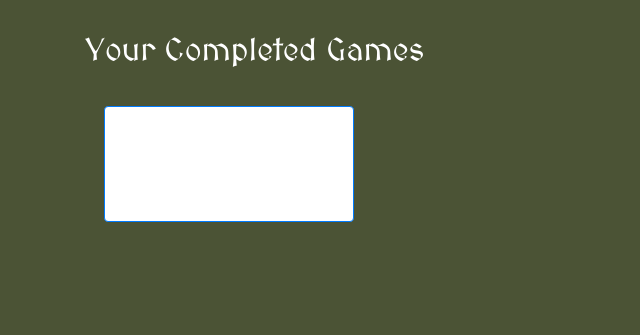
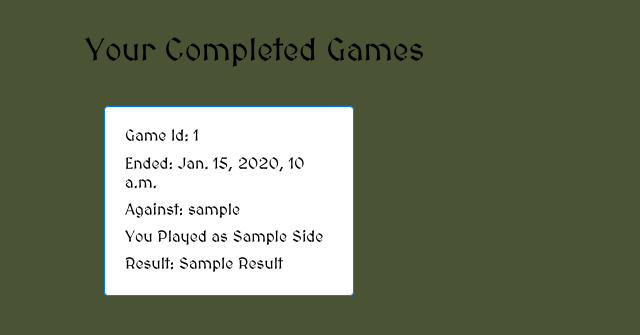
Before and after one commit to Muddl/fuzzyaitest, a Django app: template fuzzyaitest/templates/game/completed.html in a window 1280 px wide. Shown: the part 56-391 px from the top of the page, without its empty margins (0-640 px from the left). Run offline with Django 4.2, Linux system fonts and the light colour scheme; the template is opened without the code that fills it: most values are stand-ins (such as "Sample title", 1, 10 or a date in 2020); some libraries are stand-ins or nearby versions.

Commit message:
Completed Games page styling

```diff
--- a/fuzzyaitest/templates/game/completed.html
+++ b/fuzzyaitest/templates/game/completed.html
@@ -25,13 +25,15 @@
 {% endblock %}
 
 {% block body %}
-  <div class="container mt-4" style = "font-family: 'MedievalSharp'; color: white">
+  <div class="container mt-4" style = "font-family: 'MedievalSharp'; color: black">
     <h2>Your Completed Games</h2> <br>
     <div class="container" class="container align-items-stretch" style="display: flex; flex-direction: row; flex-wrap: wrap; align-items: baseline;">
       {% for room in completed %}
         <div class="card border-primary m-1" style="width: 250px">
           <div class="card-body">
-            <h6 class="card-text">Against: {{room.opponent.username}}</h6>
+            <h6 class="card-text">Game Id: {{room.id}}</h6>
+            <h6 class="card-text">Ended: {{room.ended}}</h6>
+            <h6 class="card-text">Against: {{room.opponent.username | default:"AI"}}</h6>
             <h6 class="card-text">You Played as {{room.side | title}}</h6>
             <h6 class="card-text">Result: {{room.result | title}}</h6>
           </div>
--- a/fuzzyaitest/views.py
+++ b/fuzzyaitest/views.py
@@ -84,7 +84,9 @@ def completed(request):
     g = Game.objects.all().filter(Q(owner=request.user) | Q(opponent=request.user)).filter(status=3)
     for i in g:
         x = {}
+        x["id"] = i.pk
         x["result"] = ""
+        x["ended"] = i.updated_at
         if i.owner == request.user:
             x["opponent"] = i.opponent
             x["side"] = i.owner_side
@@ -119,6 +121,7 @@ def completed(request):
             else:
                 x["result"] = i.winner
         games.append(x)
+        print(games)
     return render(request, "game/completed.html", {"completed": games})
 
 @login_required
```
